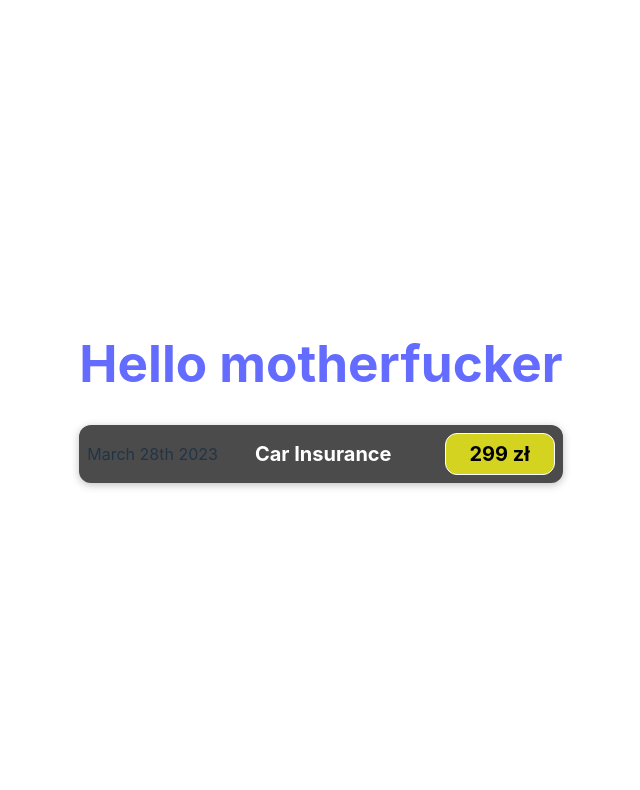
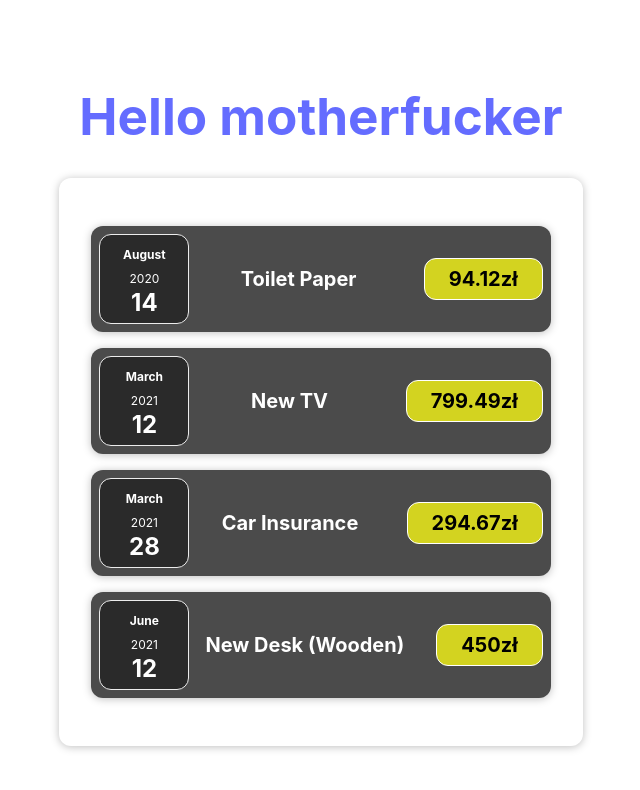
Before and after one commit to kkrywult1983/ReactApp, a React (Vite) app: page / in a window 1280 px wide. Shown: the top 790 px of the page, without its empty margins (319-959 px from the left). Built offline with nearby package versions, Linux system fonts and the light colour scheme.

Commit message:
components are allready done

```diff
--- a/src/App.jsx
+++ b/src/App.jsx
@@ -1,12 +1,35 @@
 //  import reactLogo from './assets/react.svg'
 import './App.css'
-import ExpenseItem from './components/ExpenseItem'
+import Expenses from './components/Expenses/Expenses'
+import './components/UI/Card'
 
 function App() {
+	const expenses = [
+		{
+			id: 'e1',
+			title: 'Toilet Paper',
+			amount: 94.12,
+			date: new Date(2020, 7, 14),
+		},
+		{ id: 'e2', title: 'New TV', amount: 799.49, date: new Date(2021, 2, 12) },
+		{
+			id: 'e3',
+			title: 'Car Insurance',
+			amount: 294.67,
+			date: new Date(2021, 2, 28),
+		},
+		{
+			id: 'e4',
+			title: 'New Desk (Wooden)',
+			amount: 450,
+			date: new Date(2021, 5, 12),
+		},
+	]
+
 	return (
 		<div>
 			<h1>Hello motherfucker</h1>
-			<ExpenseItem />
+			<Expenses items={expenses} />
 		</div>
 	)
 }
--- a/src/components/ExpenseItem.jsx
+++ /dev/null
@@ -1,19 +0,0 @@
-import './ExpenseItem.css'
-
-function ExpenseItem() {
-	const expenseDate = new Date(2023, 1, 3)
-	const expenseTitle = 'Car Insurance'
-	const expenseAmmount = 299
-
-	return (
-		<div className='expense-item'>
-			<div>March 28th 2023</div>
-			<div className='expense-item__description'>
-				<h2>Car Insurance</h2>
-				<div className='expense-item__price'>299 zł</div>
-			</div>
-		</div>
-	)
-}
-
-export default ExpenseItem
--- /dev/null
+++ b/src/components/Expenses/ExpenseDate.css
@@ -0,0 +1,26 @@
+.expense-date {
+	display: flex;
+	flex-direction: column;
+	width: 5.5rem;
+	height: 5.5rem;
+	border: 1px solid #ececec;
+	background-color: #2a2a2a;
+	color: white;
+	border-radius: 12px;
+	align-items: center;
+	justify-content: center;
+}
+
+.expense-date__month {
+	font-size: 0.75rem;
+	font-weight: bold;
+}
+
+.expense-date__year {
+	font-size: 0.75rem;
+}
+
+.expense-date__day {
+	font-size: 1.5rem;
+	font-weight: bold;
+}
--- /dev/null
+++ b/src/components/Expenses/ExpenseDate.jsx
@@ -0,0 +1,17 @@
+import './ExpenseDate.css'
+
+function ExpenseDate(props) {
+	const month = props.date.toLocaleString('en-US', { month: 'long' })
+	const day = props.date.toLocaleString('en-US', { day: '2-digit' })
+	const year = props.date.getFullYear()
+
+	return (
+		<div className='expense-date'>
+			<div className='expense-date__month'>{month}</div>
+			<div className='expense-date__year'>{year}</div>
+			<div className='expense-date__day'>{day}</div>
+		</div>
+	)
+}
+
+export default ExpenseDate
--- a/src/components/ExpenseItem.css
+++ b/src/components/Expenses/ExpenseItem.css
@@ -2,10 +2,8 @@
 	display: flex;
 	justify-content: space-between;
 	align-items: center;
-	box-shadow: 0 2px 8px rgba(0, 0, 0, 0.25);
 	padding: 0.5rem;
 	margin: 1rem 0;
-	border-radius: 12px;
 	background-color: #4b4b4b;
 }
 
--- /dev/null
+++ b/src/components/Expenses/ExpenseItem.jsx
@@ -0,0 +1,17 @@
+import './ExpenseItem.css'
+import ExpenseDate from './ExpenseDate'
+import Card from '../UI/Card'
+
+function ExpenseItem(props) {
+	return (
+		<Card className='expense-item'>
+			<ExpenseDate date={props.date} />
+			<div className='expense-item__description'>
+				<h2>{props.title}</h2>
+				<div className='expense-item__price'>{props.ammount}zł</div>
+			</div>
+		</Card>
+	)
+}
+
+export default ExpenseItem
--- /dev/null
+++ b/src/components/Expenses/Expenses.css
@@ -0,0 +1,9 @@
+.expenses {
+	padding: 1rem;
+	background-color: rgb(31, 31, 31);
+	margin: 2rem auto;
+	width: 50rem;
+	max-width: 95%;
+	border-radius: 12px;
+	box-shadow: 0 1px 8px rgba(0, 0, 0, 0.25);
+}
--- /dev/null
+++ b/src/components/Expenses/Expenses.jsx
@@ -0,0 +1,14 @@
+import Card from '../UI/Card'
+import ExpenseItem from './ExpenseItem'
+
+function Expenses(props) {
+	return (
+		<Card className='expenses'>
+			<ExpenseItem title={props.items[0].title} ammount={props.items[0].amount} date={props.items[0].date} />
+			<ExpenseItem title={props.items[1].title} ammount={props.items[1].amount} date={props.items[1].date} />
+			<ExpenseItem title={props.items[2].title} ammount={props.items[2].amount} date={props.items[2].date} />
+			<ExpenseItem title={props.items[3].title} ammount={props.items[3].amount} date={props.items[3].date} />
+		</Card>
+	)
+}
+export default Expenses
--- /dev/null
+++ b/src/components/UI/Card.css
@@ -0,0 +1,4 @@
+.card {
+	border-radius: 12px;
+	box-shadow: 0 1px 8px rgba(0, 0, 0, 0.25);
+}
--- /dev/null
+++ b/src/components/UI/Card.jsx
@@ -0,0 +1,8 @@
+import './Card.css'
+
+function Card(props) {
+	const classes = 'card ' + props.className
+	return <div className={classes}>{props.children}</div>
+}
+
+export default Card
```
